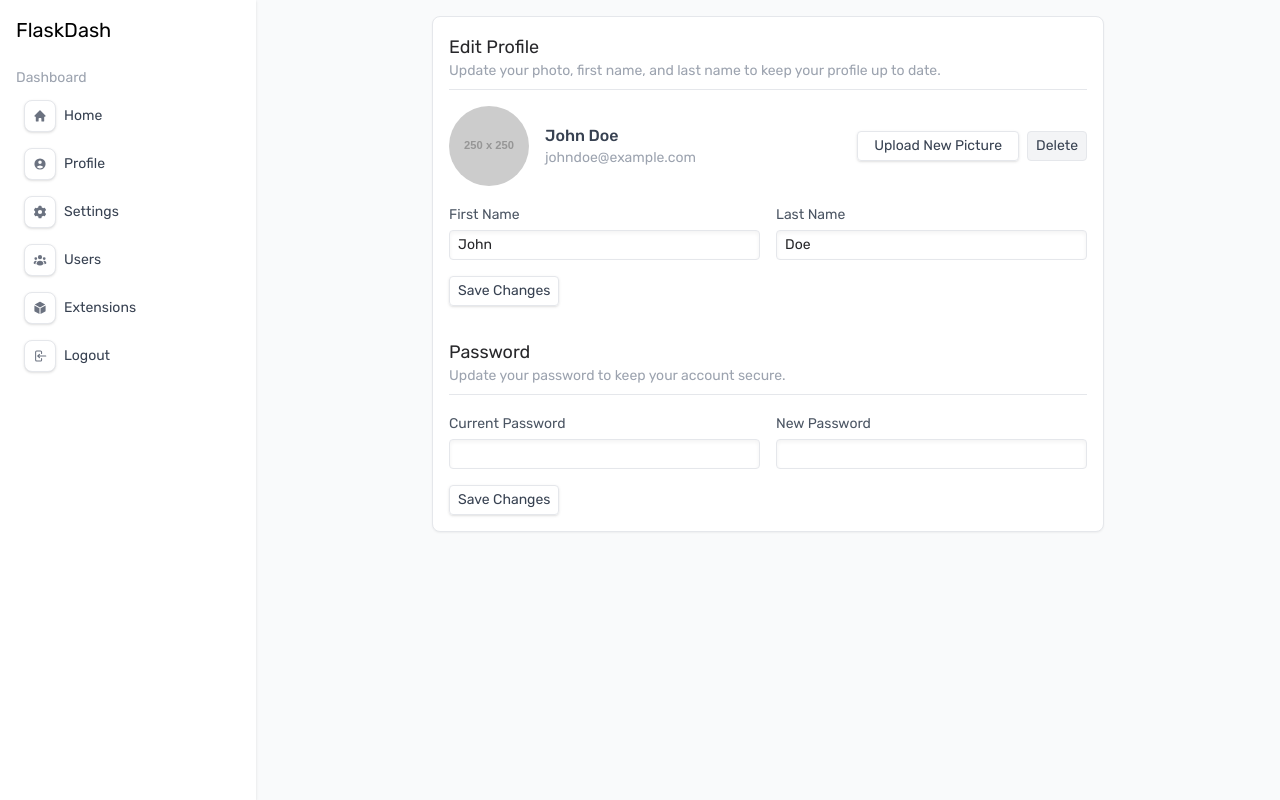
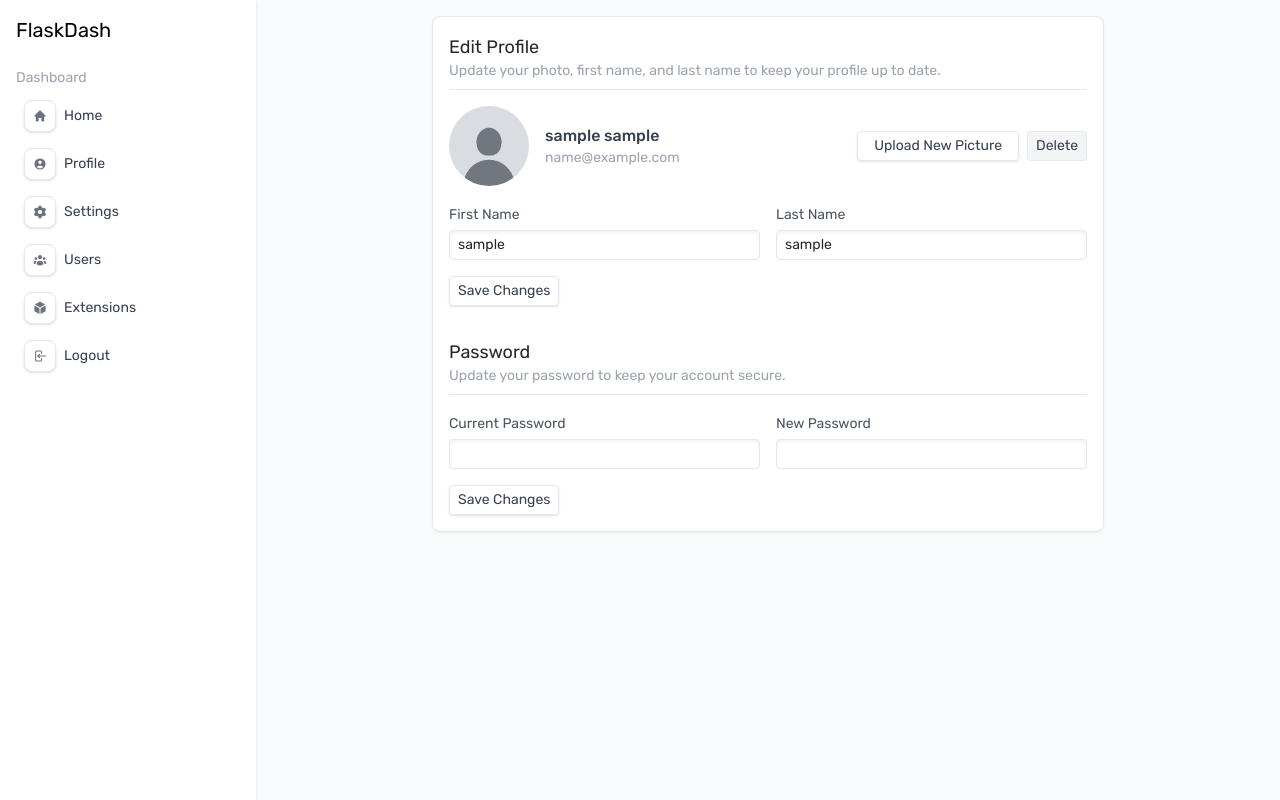
Before and after one commit to tadiyusss/flaskdash, a Flask app: page /dashboard/profile in a window 1280 px wide. Run offline with Flask 3, Linux system fonts and the light colour scheme; the visitor is signed in with stand-in values (Sample User, id 1); grey boxes labelled with a size stand in for pictures from a placeholder-image service; some libraries are stand-ins or nearby versions.

Commit message:
functionality for edit name

```diff
--- a/core/forms.py
+++ b/core/forms.py
@@ -36,5 +36,18 @@ class LoginForm(FlaskForm):
         render_kw={"class": style.text_input}
     )
     submit = SubmitField('Login',
-        render_kw={"class": style.button_full}
+        render_kw={"class": style.button}
     )
+
+class EditNameForm(FlaskForm):
+    firstname = StringField('First Name',
+        validators=[DataRequired(), Length(min=2, max=32)],
+        render_kw={"class": style.text_input}
+    )
+    lastname = StringField('Last Name',
+        validators=[DataRequired(), Length(min=2, max=32)],
+        render_kw={"class": style.text_input}
+    )
+
+    submit = SubmitField('Save Changes',
+        render_kw={"class": style.button})
--- a/core/models.py
+++ b/core/models.py
@@ -9,8 +9,11 @@ class User(db.Model, UserMixin):
     )
     id = db.Column(db.Integer, primary_key=True)
     username = db.Column(db.String(100), nullable=False)
+    firstname = db.Column(db.String(100), nullable=False)
+    lastname = db.Column(db.String(100), nullable=False)
     email = db.Column(db.String(120), nullable=False)
     password = db.Column(db.String(128), nullable=False)
+    profile_image = db.Column(db.String(200), default='default-avatar.jpg')
 
     def set_password(self, raw_password):
         self.password = generate_password_hash(raw_password)
--- a/core/styles.py
+++ b/core/styles.py
@@ -1,4 +1,4 @@
 class Style:
-    text_input = "w-full border rounded py-1 px-2 focus:outline-none focus:ring-2 focus:ring-blue-400"
-    button = "px-2 py-1 rounded bg-blue-500 text-white hover:bg-blue-600 ease duration-200 focus:outline-none focus:ring-2 focus:ring-blue-300"
-    button_full = "w-full py-2 rounded bg-blue-500 text-white hover:bg-blue-600 ease duration-200"
+    text_input = "mt-1 w-full px-2 py-1 rounded text-sm border focus:outline-none focus:ring-1 focus:ring-blue-500/50 shadow-inner "
+    button = "text-sm rounded px-2 py-1 rounded border shadow text-gray-700 hover:bg-gray-50 ease duration-200 cursor-pointer "
+    button_full = "text-sm rounded py-2 rounded border shadow text-gray-700 hover:bg-gray-50 ease duration-200 cursor-pointer w-full "
--- a/core/templates/dashboard/profile.html
+++ b/core/templates/dashboard/profile.html
@@ -11,10 +11,10 @@
                 <div class="mt-4 space-y-4">
                     <div class="md:flex md:items-center md:justify-between md:space-y-0 space-y-4">
                         <div class="flex items-center space-x-4">
-                            <img src="https://placehold.co/250x250" class="size-20 rounded-full">
+                            <img src="{{ url_for('static', filename='images/profiles/' + current_user.profile_image) }}" class="size-20 rounded-full">
                             <div class="block">
-                                <p class="text-gray-700 font-medium">John Doe</p>
-                                <p class="text-gray-400 text-sm">johndoe@example.com</p>
+                                <p class="text-gray-700 font-medium">{{ current_user.firstname }} {{ current_user.lastname }}</p>
+                                <p class="text-gray-400 text-sm">{{ current_user.email }}</p>
                             </div>
                         </div>
                         <div class="flex items-center space-x-2">
@@ -22,17 +22,31 @@
                             <button class="text-sm rounded px-2 py-1 rounded border bg-gray-100 text-gray-700 hover:bg-gray-200 ease duration-200">Delete</button>
                         </div>
                     </div>
-                    <div class="grid md:grid-cols-2 gap-4 grid-cols-1">
-                        <div>
-                            <label for="firstname" class="text-gray-600 text-sm">First Name</label>
-                            <input type="text" id="firstname" class="mt-1 w-full px-2 py-1 rounded text-sm border focus:outline-none focus:ring-1 focus:ring-blue-500/50 shadow-inner" value="John">
+                    <form class="space-y-4" method="POST">
+                        <div class="grid md:grid-cols-2 gap-4 grid-cols-1">
+                            {{ edit_name_form.hidden_tag() }}
+                            <div>
+                                {{ edit_name_form.firstname.label(class="text-gray-600 text-sm") }}
+                                {{ edit_name_form.firstname(value=current_user.firstname) }}
+                            </div>
+                            <div>
+                                {{ edit_name_form.lastname.label(class="text-gray-600 text-sm") }}
+                                {{ edit_name_form.lastname(value=current_user.lastname) }}
+                            </div>
                         </div>
-                        <div>
-                            <label for="lastname" class="text-gray-600 text-sm">Last Name</label>
-                            <input type="text" id="lastname" class="mt-1 w-full px-2 py-1 rounded text-sm border focus:outline-none focus:ring-1 focus:ring-blue-500/50 shadow-inner" value="Doe">
+                        <div class="flex items-center space-x-4">
+                            {{ edit_name_form.submit }}
+                            {% with messages = get_flashed_messages() %}
+                                {% if messages %}
+                                    {% for message in messages %}
+                                        <p>{{ message }}</p>
+                                    {% endfor %}
+                                {% endif %}
+                            {% endwith %}
+
                         </div>
-                    </div>
-                    <button class="text-sm rounded px-2 py-1 rounded border shadow text-gray-700 hover:bg-gray-50 ease duration-200">Save Changes</button>
+                    </form>
+
                 </div>
             </div>
 
--- a/core/views.py
+++ b/core/views.py
@@ -2,7 +2,7 @@ from flask import Blueprint, render_template, redirect, url_for, flash
 from flask_login import login_required, login_user, logout_user, current_user # type: ignore
 from .models import User
 from .extensions import db
-from .forms import RegisterForm, LoginForm
+from .forms import *
 
 core = Blueprint('core', __name__, static_folder='static', template_folder='templates')
 
@@ -51,10 +51,19 @@ def register():
 
     return render_template('auth/register.html', form=form)
 
-@core.route('/profile')
+@core.route('/profile', methods = ['GET', 'POST'])
 @login_required
 def profile():
-    return render_template('dashboard/profile.html', user=current_user)
+
+    edit_name_form = EditNameForm()
+
+    if edit_name_form.validate_on_submit():
+        current_user.firstname = edit_name_form.firstname.data
+        current_user.lastname = edit_name_form.lastname.data
+        db.session.commit()
+        flash('Profile updated successfully.', 'success')
+
+    return render_template('dashboard/profile.html', user=current_user, edit_name_form = edit_name_form)
 
 @core.route('/extensions')
 @login_required
```
